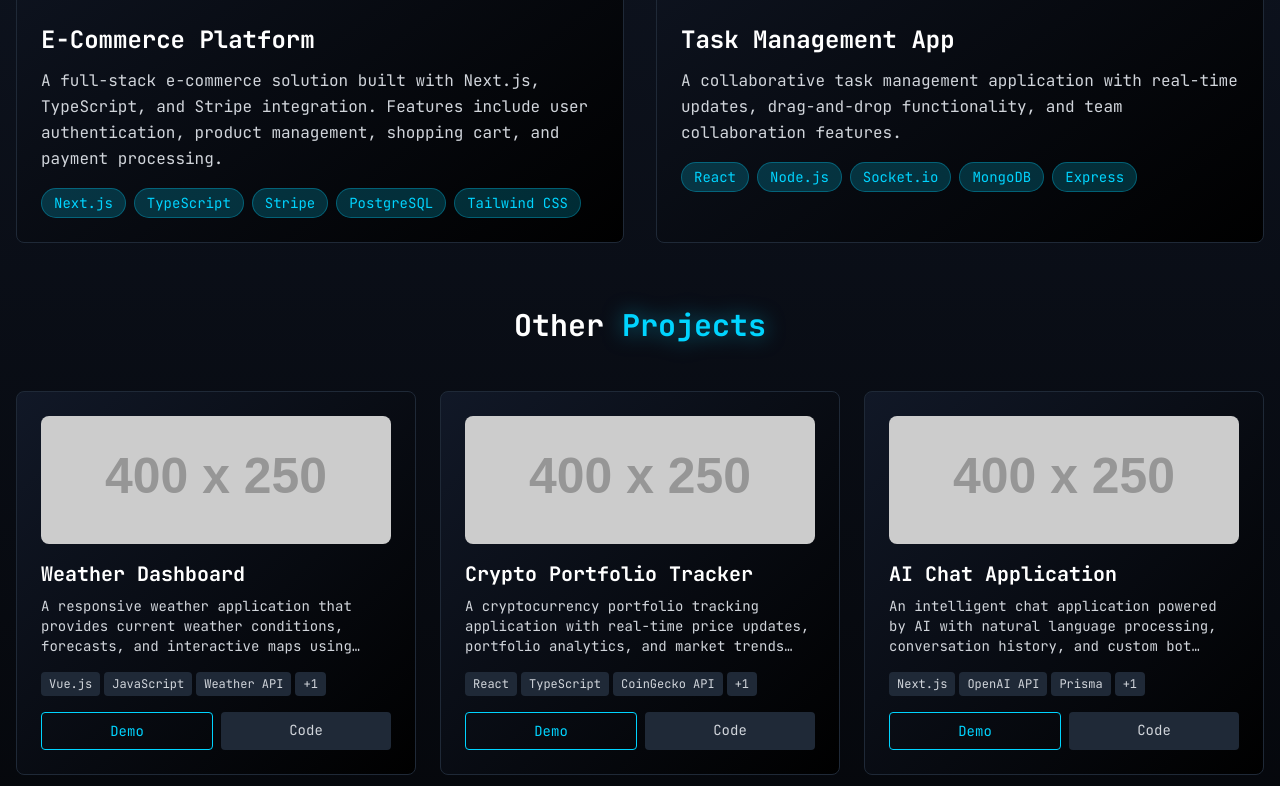
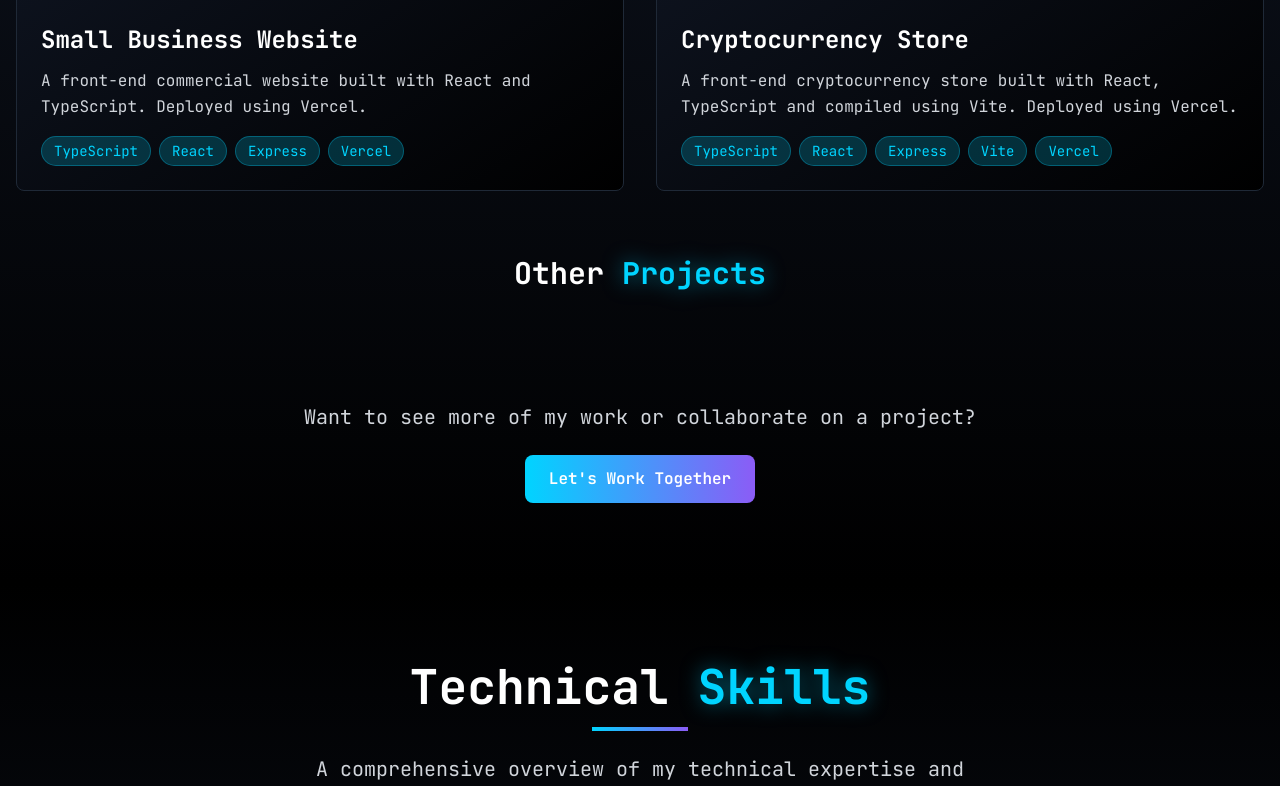
Before and after one commit to Devante05/engineer-portfolio, a React (Vite) app: page / in a window 1280 px wide. Shown: the part 2420-3206 px from the top of the page. Built offline with nearby package versions, Linux system fonts and the light colour scheme.

Commit message:
Update Projects component with improved descriptions

```diff
--- a/src/components/Projects.tsx
+++ b/src/components/Projects.tsx
@@ -2,63 +2,23 @@
 const projects = [
   {
     id: 1,
-    title: 'E-Commerce Platform',
-    description: 'A full-stack e-commerce solution built with Next.js, TypeScript, and Stripe integration. Features include user authentication, product management, shopping cart, and payment processing.',
-    technologies: ['Next.js', 'TypeScript', 'Stripe', 'PostgreSQL', 'Tailwind CSS'],
-    demoUrl: '#',
-    githubUrl: '#',
+    title: 'Small Business Website',
+    description: 'A front-end commercial website built with React and TypeScript. Deployed using Vercel.',
+    technologies: ['TypeScript', 'React', 'Express', 'Vercel'],
+    demoUrl: 'https://atx-iphone-repair.vercel.app/',
+    githubUrl: 'https://github.com/Devante05/iphone-repair',
     image: 'https://via.placeholder.com/400x250/00d4ff/ffffff?text=E-Commerce+Platform',
     featured: true
   },
   {
     id: 2,
-    title: 'Task Management App',
-    description: 'A collaborative task management application with real-time updates, drag-and-drop functionality, and team collaboration features.',
-    technologies: ['React', 'Node.js', 'Socket.io', 'MongoDB', 'Express'],
-    demoUrl: '#',
-    githubUrl: '#',
+    title: 'Cryptocurrency Store',
+    description: 'A front-end cryptocurrency store built with React, TypeScript and compiled using Vite. Deployed using Vercel.',
+    technologies: ['TypeScript', 'React', 'Express', 'Vite', 'Vercel'],
+    demoUrl: 'https://crypto-store-nine.vercel.app/',
+    githubUrl: 'https://github.com/Devante05/crypto-store',
     image: 'https://via.placeholder.com/400x250/00ff88/000000?text=Task+Manager',
     featured: true
-  },
-  {
-    id: 3,
-    title: 'Weather Dashboard',
-    description: 'A responsive weather application that provides current weather conditions, forecasts, and interactive maps using multiple weather APIs.',
-    technologies: ['Vue.js', 'JavaScript', 'Weather API', 'Chart.js'],
-    demoUrl: '#',
-    githubUrl: '#',
-    image: 'https://via.placeholder.com/400x250/8b5cf6/ffffff?text=Weather+App',
-    featured: false
-  },
-  {
-    id: 4,
-    title: 'Crypto Portfolio Tracker',
-    description: 'A cryptocurrency portfolio tracking application with real-time price updates, portfolio analytics, and market trends visualization.',
-    technologies: ['React', 'TypeScript', 'CoinGecko API', 'Recharts'],
-    demoUrl: '#',
-    githubUrl: '#',
-    image: 'https://via.placeholder.com/400x250/ff6b35/ffffff?text=Crypto+Tracker',
-    featured: false
-  },
-  {
-    id: 5,
-    title: 'AI Chat Application',
-    description: 'An intelligent chat application powered by AI with natural language processing, conversation history, and custom bot personalities.',
-    technologies: ['Next.js', 'OpenAI API', 'Prisma', 'PostgreSQL'],
-    demoUrl: '#',
-    githubUrl: '#',
-    image: 'https://via.placeholder.com/400x250/00d4ff/000000?text=AI+Chat+Bot',
-    featured: false
-  },
-  {
-    id: 6,
-    title: 'Developer Blog',
-    description: 'A modern blog platform for developers with markdown support, syntax highlighting, comments system, and SEO optimization.',
-    technologies: ['Gatsby', 'GraphQL', 'Contentful', 'React'],
-    demoUrl: '#',
-    githubUrl: '#',
-    image: 'https://via.placeholder.com/400x250/00ff88/000000?text=Dev+Blog',
-    featured: false
   }
 ]
 
```
